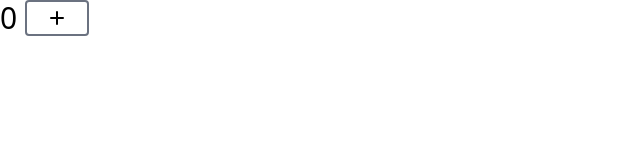
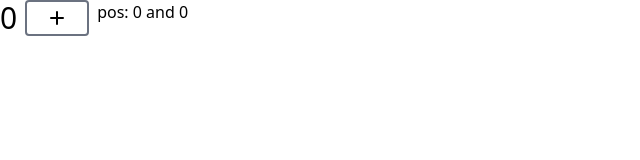
Before and after one commit to mohreh/nuxt3-starter-kit, a Nuxt app: page / in a window 1280 px wide. Shown: the top 160 px of the page, without its empty margins (0-640 px from the left). Built offline with nearby package versions, Linux system fonts and the light colour scheme.

Commit message:
add @vueuse module

```diff
--- a/nuxt.config.ts
+++ b/nuxt.config.ts
@@ -3,6 +3,7 @@ import { defineNuxtConfig } from 'nuxt';
 // https://v3.nuxtjs.org/api/configuration/nuxt.config
 export default defineNuxtConfig({
   modules: ['@nuxtjs/tailwindcss'],
+  buildModules: ['@vueuse/nuxt'],
   build: {
     transpile: ['@heroicons/vue'],
   },
--- a/package.json
+++ b/package.json
@@ -10,6 +10,8 @@
     "@nuxtjs/tailwindcss": "^5.0.3",
     "@typescript-eslint/eslint-plugin": "^5.21.0",
     "@typescript-eslint/parser": "^5.21.0",
+    "@vueuse/core": "^8.3.1",
+    "@vueuse/nuxt": "^8.3.1",
     "eslint": "^8.14.0",
     "eslint-config-prettier": "^8.5.0",
     "eslint-plugin-import": "^2.26.0",
--- a/pages/index.vue
+++ b/pages/index.vue
@@ -1,5 +1,7 @@
 <script lang="ts" setup>
 import { PlusIcon } from '@heroicons/vue/solid';
+
+const { x, y } = useMouse();
 
 const count = ref(0);
 const increment = () => count.value++;
@@ -14,5 +16,6 @@ const increment = () => count.value++;
     >
       <PlusIcon class="h-5 w-5" />
     </button>
+    <p>pos: {{ x }} and {{ y }}</p>
   </div>
 </template>
```
Also changed, not shown: 1 other file (tests, documents, lock files or other folders).
